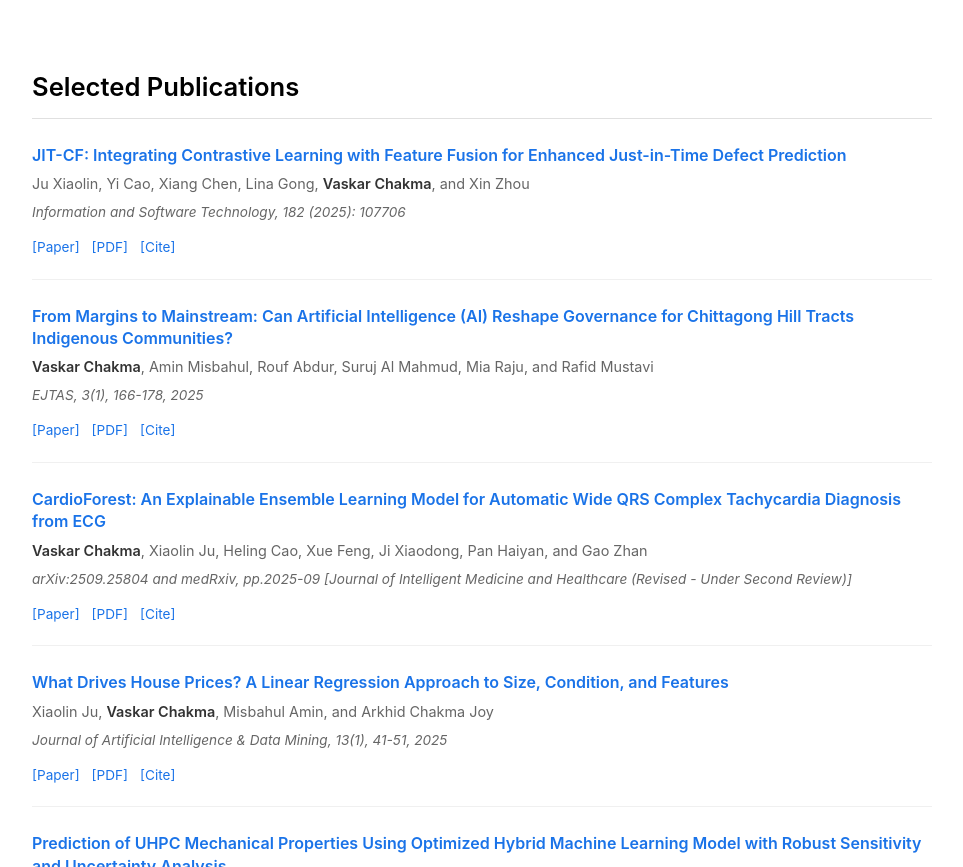
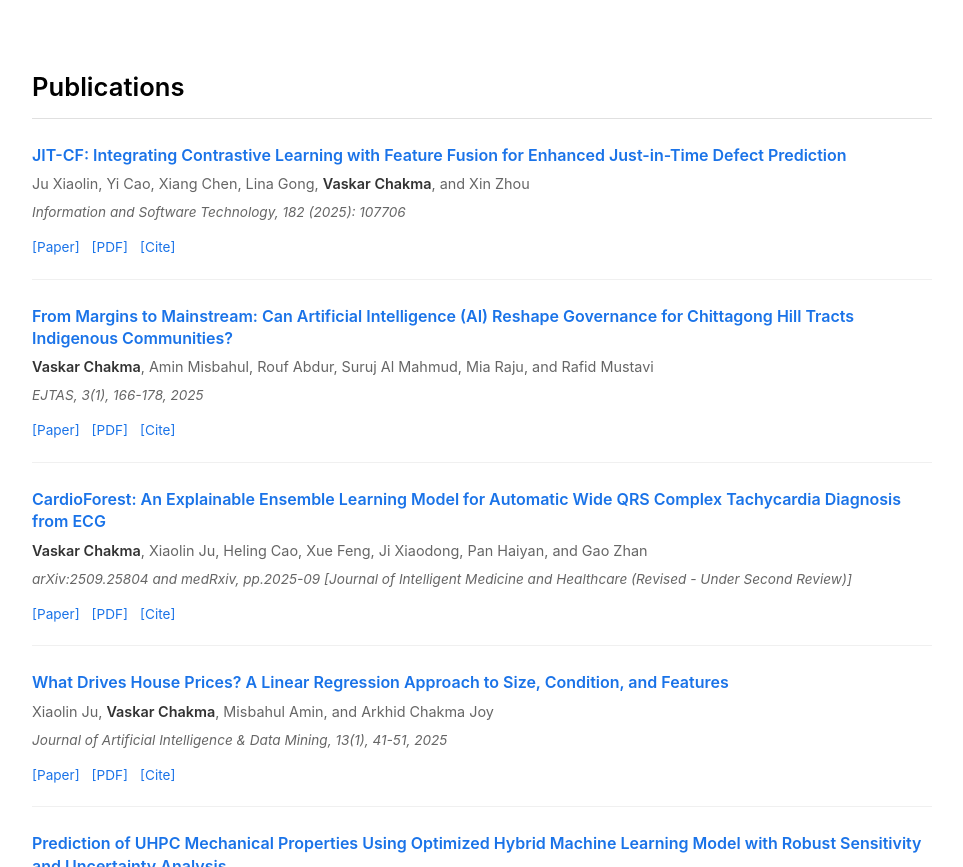
Before and after one commit to VaskarChakma/vaskarchakma.github.io, a plain HTML site: page index.html in a window 1280 px wide. Shown: the part 1428-2295 px from the top of the page, without its empty margins (158-1121 px from the left). Drawn offline with Linux system fonts and the light colour scheme.

Commit message:
Pub Section

```diff
--- a/index.html
+++ b/index.html
@@ -111,7 +111,7 @@
 
             <!-- Selected Publications -->
             <section id="publications">
-                <h2>Selected Publications</h2>
+                <h2>Publications</h2>
 
                 <div class="publication-item">
                     <div class="pub-content">
```
